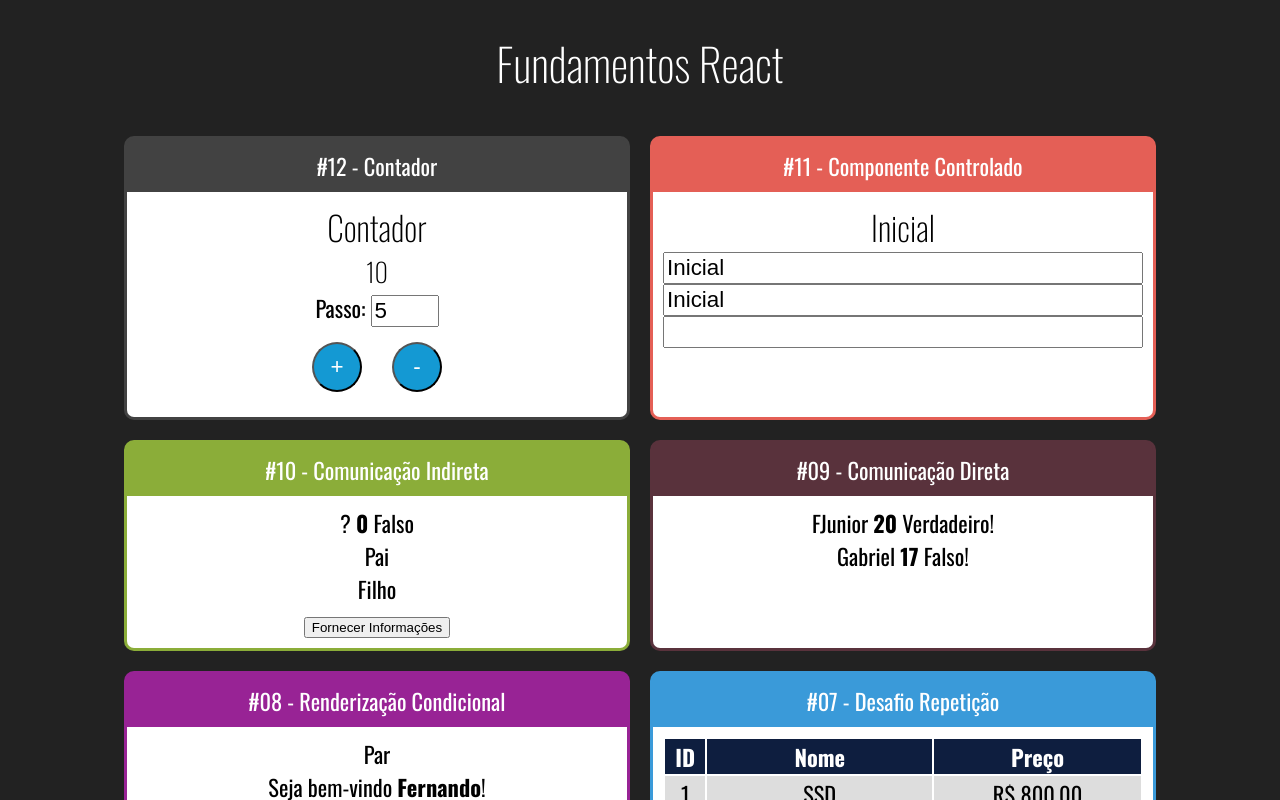
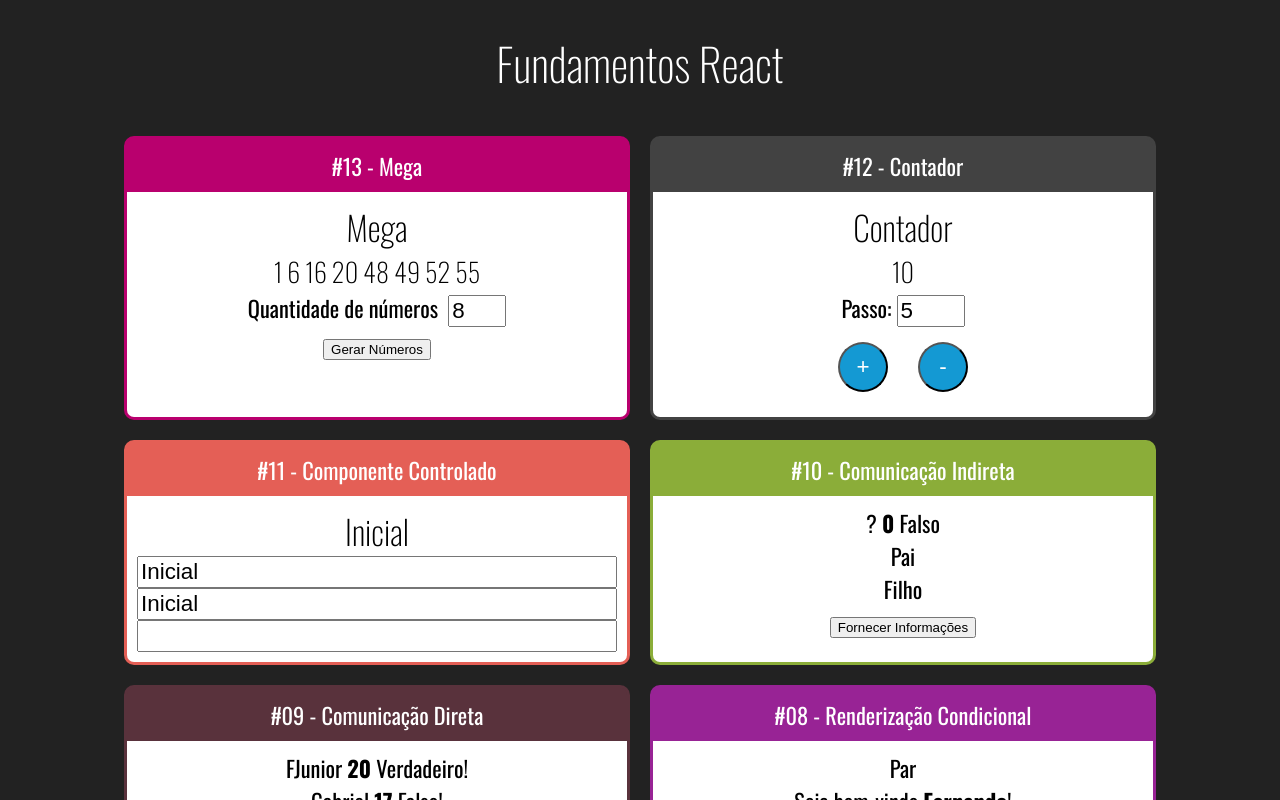
Before and after one commit to lukendev/fundamentos-react, a React (Create React App) app: page / in a window 1280 px wide. Shown: the top 800 px of the page. Built offline with nearby package versions, Linux system fonts and the light colour scheme.

Commit message:
feat: Mega Challenge final

```diff
--- a/src/App.jsx
+++ b/src/App.jsx
@@ -3,6 +3,7 @@
 
 import Card from './components/layout/Card'
 
+import Mega from './components/mega/Mega'
 import Contador from './components/contador/Contador'
 import Input from './components/formulario/Input'
 import IndiretaPai from './components/comunicacao/IndiretaPai'
@@ -26,6 +27,10 @@
         <h1>Fundamentos React</h1>
 
         <div className="Cards">
+
+        <Card titulo="#13 - Mega" color="#B9006E">
+                <Mega qtde={8}></Mega>
+            </Card>
 
         <Card titulo="#12 - Contador" color="#424242">
                 <Contador numeroInicial={10}></Contador>
--- /dev/null
+++ b/src/components/mega/Mega.css
@@ -0,0 +1,8 @@
+.Mega label {
+    margin-right: 10px;
+}
+
+.Mega input {
+    font-size: 1.4rem;
+    width: 50px;
+}
--- a/src/components/mega/Mega.jsx
+++ b/src/components/mega/Mega.jsx
@@ -0,0 +1,50 @@
+import './Mega.css'
+import React, { useState } from 'react'
+
+export default props => {
+
+    function gerarNumeroNaoContido(min, max, array) {
+        const aleatorio = parseInt(Math.random() * (max + 1 - min)) + min
+        return array.includes(aleatorio) ? gerarNumeroNaoContido(min, max, array) : aleatorio
+    }
+
+    function gerarNumeros(qtde) {
+        const numeros = Array(qtde)
+            .fill(0)
+            .reduce((nums) => {
+                const novoNumero = gerarNumeroNaoContido(1, 60, nums)
+                return [...nums, novoNumero]
+            }, [])
+            .sort((n1, n2) => n1 - n2)
+
+        return numeros
+    }
+
+    const [qtde, setQtde] = useState(props.qtde || 6)
+    const numerosIniciais = gerarNumeros(qtde)
+    const [numeros, setNumeros] = useState(numerosIniciais)
+
+
+    return (
+        <div className="Mega">
+            <h2>Mega</h2>
+            <h3>{numeros.join('  ')}</h3>
+            <div>
+                <label htmlFor="">Quantidade de números</label>
+                <input
+                    min="6"
+                    max="17"
+                    type="number"
+                    value={qtde}
+                    onChange={e => {
+                        setQtde(+e.target.value)
+                        setNumeros(gerarNumeros(+e.target.value))
+                    }}
+                />
+            </div>
+            <button onClick={_ => setNumeros(gerarNumeros(qtde))}>
+                Gerar Números
+                </button>
+        </div>
+    )
+}
```
